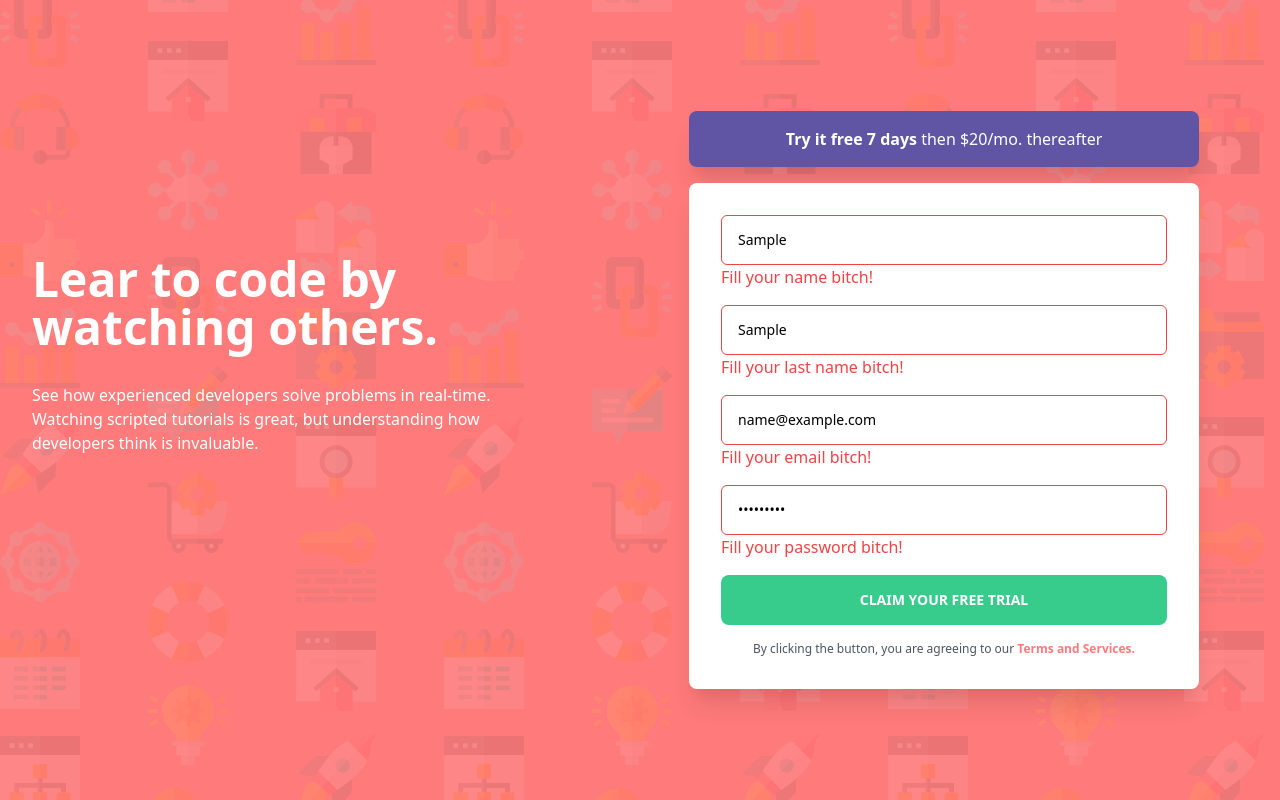
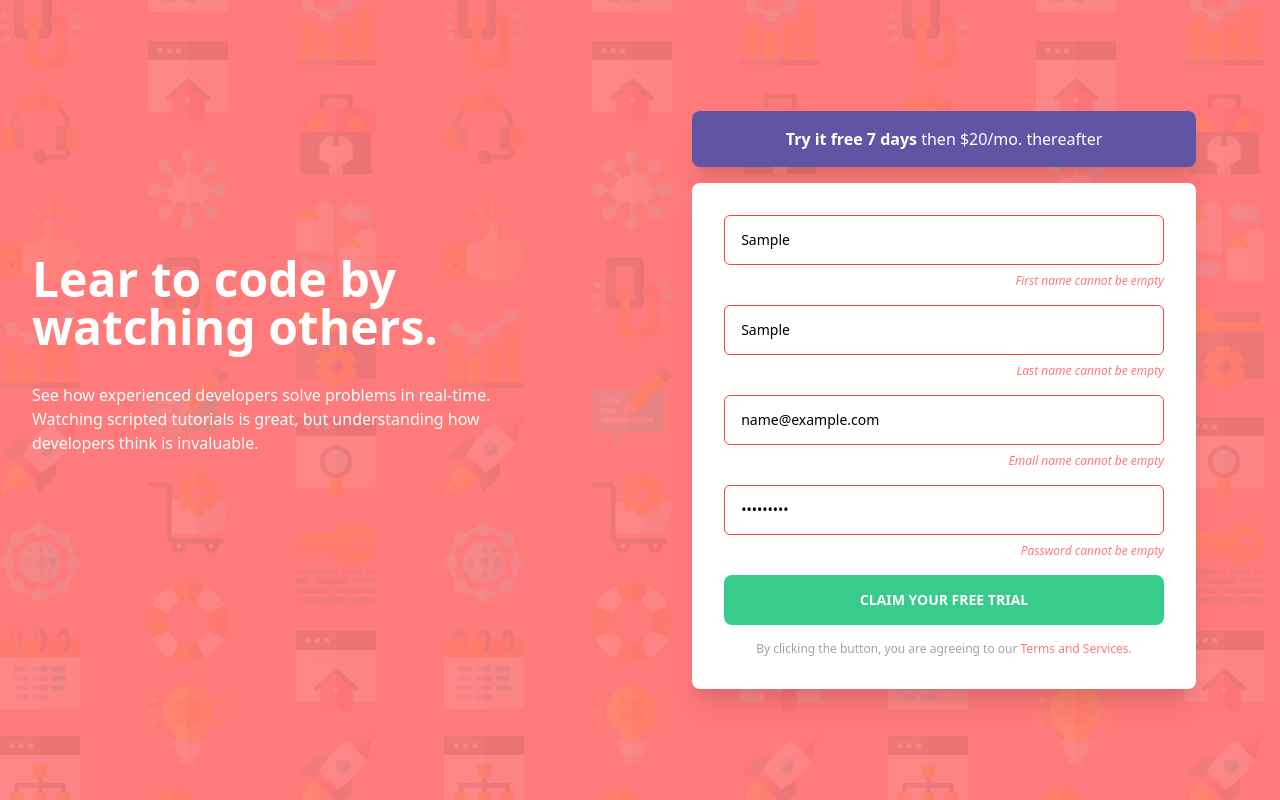
Before and after one commit to migsilva89/Responsive-Intro-Page, a Vue app: page / in a window 1280 px wide. Both pictures are taken after typing "Sample", "Sample", "name@example.com", "Sample123" into the empty fields and a click on the button "CLAIM YOUR FREE TRIAL". Built offline with nearby package versions, Linux system fonts and the light colour scheme.

Commit message:
Warnings done

```diff
--- a/src/components/SignupForm.vue
+++ b/src/components/SignupForm.vue
@@ -44,8 +44,8 @@
                           :class="{'border-red-500':nameHasErrors}"
                           @focus="resetFormState"
                       />
-                      <p v-if="nameHasErrors" class="text-red-500">
-                        Fill your name bitch!
+                      <p v-if="nameHasErrors" class="italic pt-2 text-redp-500 text-xs text-right">
+                        First name cannot be empty
                       </p>
                     </div>
 
@@ -58,8 +58,8 @@
                             :class="{'border-red-500':lastnameHasErrors}"
                             @focus="resetFormState"
                       />
-                      <p v-if="lastnameHasErrors" class="text-red-500">
-                        Fill your last name bitch!
+                      <p v-if="lastnameHasErrors" class="italic pt-2 text-redp-500 text-xs text-right">
+                        Last name cannot be empty
                       </p>
                     </div>
 
@@ -72,8 +72,8 @@
                             :class="{'border-red-500':emailHasErrors}"
                             @focus="resetFormState"
                       />
-                       <p v-if="emailHasErrors" class="text-red-500">
-                        Fill your email bitch!
+                       <p v-if="emailHasErrors" class="italic pt-2 text-redp-500 text-xs text-right">
+                        Email name cannot be empty
                       </p>
                     </div>
 
@@ -85,8 +85,8 @@
                             placeholder="Password"
                             :class="{'border-red-500':passwordHasErrors}"
                       />
-                       <p v-if="passwordHasErrors" class="text-red-500">
-                        Fill your password bitch!
+                       <p v-if="passwordHasErrors" class="italic pt-2 text-redp-500 text-xs text-right">
+                        Password cannot be empty
                       </p>
                     </div>
 
@@ -102,8 +102,8 @@
 
                     <!-- TERMS AND CONDITIONS -->
                     <div class="mt-4 text-center px-8">
-                      <p class="text-xs text-gray-600"> By clicking the button, you are agreeing to our
-                        <a href="#" class="text-redp-500 font-bold hover:underline"> Terms and Services.</a>
+                      <p class="text-xs text-gray-400"> By clicking the button, you are agreeing to our
+                        <a href="#" class="text-redp-500 font-normal hover:underline"> Terms and Services.</a>
                         </p>
                     </div>
                       <!-- <p>Email: {{ email }}</p>
```
